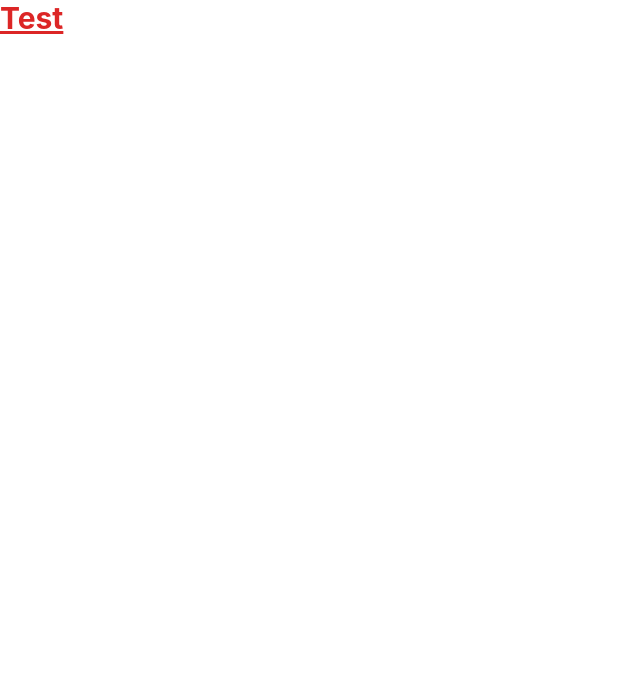
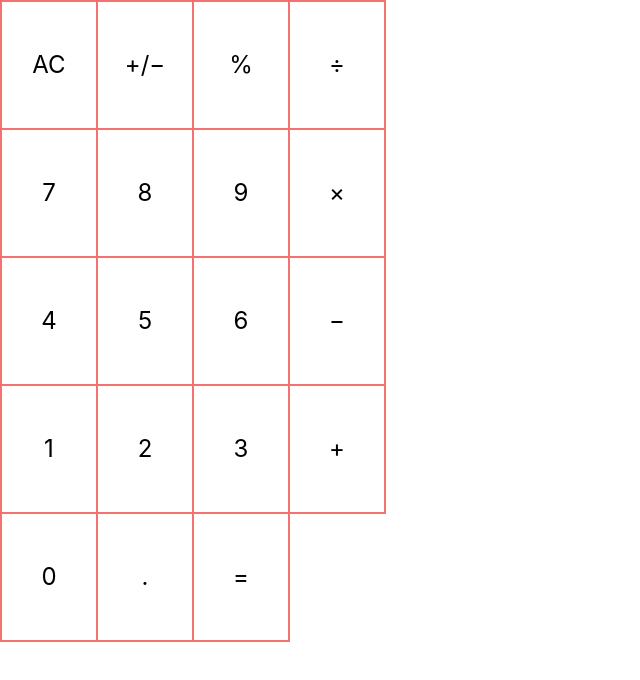
Before and after one commit to MRowan121/calc, a React (Create React App) app: page / in a window 1280 px wide. Shown: the top 680 px of the page, without its empty margins (0-640 px from the left). Built offline with nearby package versions, Linux system fonts and the light colour scheme.

Commit message:
Create pad component and add props to button

```diff
--- a/src/components/App/App.tsx
+++ b/src/components/App/App.tsx
@@ -1,8 +1,10 @@
 import React from "react";
 import "./App.css";
+import Pad from "../Pad";
 
 function App() {
-  return <h1 className="text-3xl font-bold underline text-red-600">Test</h1>;
+  // return <h1 className="text-3xl font-bold underline text-red-600">Test</h1>;
+  return <Pad />;
 }
 
 export default App;
--- a/src/components/Button.tsx
+++ b/src/components/Button.tsx
@@ -1,7 +1,18 @@
-const Button = () => {
+interface ButtonProps {
+  name: string;
+  clickHandler?: (buttonName: string) => void;
+}
+
+const Button = ({ name, clickHandler }: ButtonProps) => {
+  const handleClick = () => {
+    clickHandler?.(`${name}`);
+  };
+
   return (
     <td className="border-red-400 border-2 h-32 w-24">
-      <button className="w-full h-full text-2xl"></button>
+      <button className="w-full h-full text-2xl" onClick={handleClick}>
+        {name}
+      </button>
     </td>
   );
 };
--- /dev/null
+++ b/src/components/Pad.tsx
@@ -0,0 +1,45 @@
+import Button from "./Button";
+
+const Pad = () => {
+  const handleClick = (buttonName: string) => {
+    console.log(buttonName);
+  };
+
+  return (
+    <table>
+      <tbody>
+        <tr>
+          <Button name="AC" clickHandler={handleClick} />
+          <Button name="+/&minus;" clickHandler={handleClick} />
+          <Button name="%" clickHandler={handleClick} />
+          <Button name="&divide;" clickHandler={handleClick} />
+        </tr>
+        <tr>
+          <Button name="7" clickHandler={handleClick} />
+          <Button name="8" clickHandler={handleClick} />
+          <Button name="9" clickHandler={handleClick} />
+          <Button name="&times;" clickHandler={handleClick} />
+        </tr>
+        <tr>
+          <Button name="4" clickHandler={handleClick} />
+          <Button name="5" clickHandler={handleClick} />
+          <Button name="6" clickHandler={handleClick} />
+          <Button name="&minus;" clickHandler={handleClick} />
+        </tr>
+        <tr>
+          <Button name="1" clickHandler={handleClick} />
+          <Button name="2" clickHandler={handleClick} />
+          <Button name="3" clickHandler={handleClick} />
+          <Button name="+" clickHandler={handleClick} />
+        </tr>
+        <tr>
+          <Button name="0" clickHandler={handleClick} />
+          <Button name="." clickHandler={handleClick} />
+          <Button name="=" clickHandler={handleClick} />
+        </tr>
+      </tbody>
+    </table>
+  );
+};
+
+export default Pad;
```
